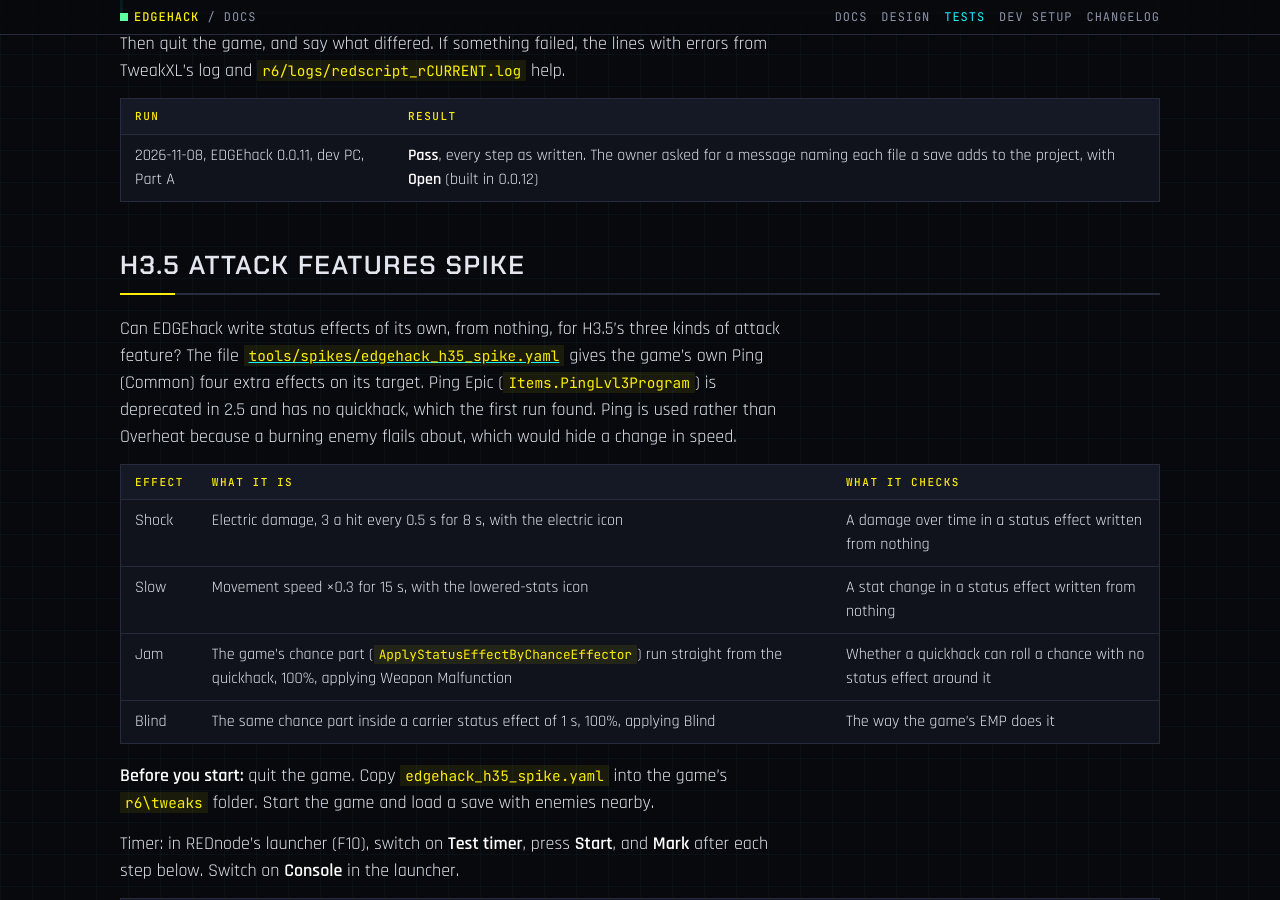
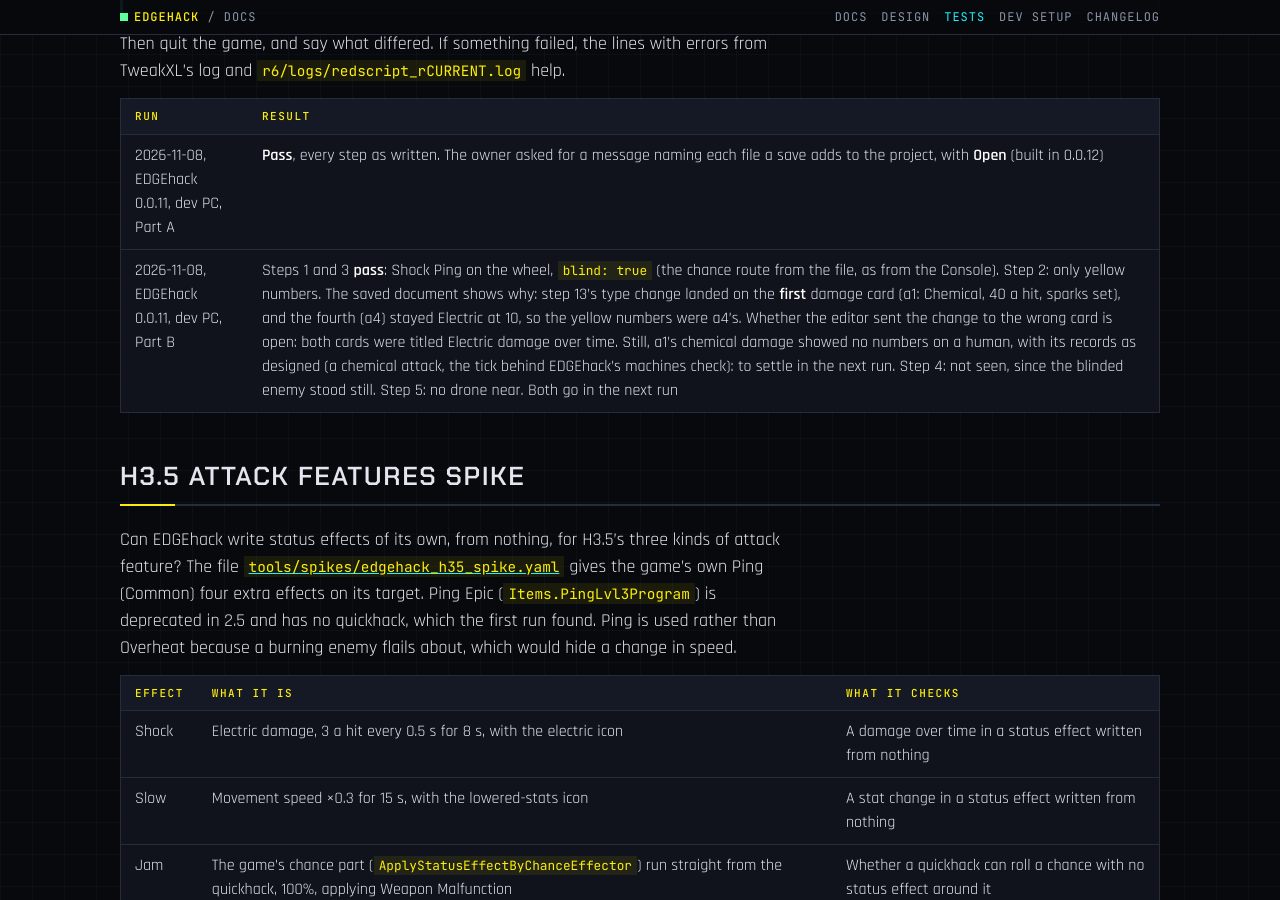
Before and after one commit to Edgemodders/EDGEhack, a Jekyll site: the page built from docs/testing.md, in a window 1280 px wide and 900 px high, scrolled down 4266 px. Built offline with Jekyll 4.4.1, drawn with Linux system fonts in a browser that asks for light colours.

Commit message:
H3.5 Build one: Part B's first run
Co-Authored-By: Claude Opus 5.5 <noreply@anthropic.com>

```diff
--- a/docs/testing.md
+++ b/docs/testing.md
@@ -93,6 +93,7 @@ Then quit the game, and say what differed. If something failed, the lines with e
 | Run | Result |
 |---|---|
 | 2026-11-08, EDGEhack 0.0.11, dev PC, Part A | **Pass**, every step as written. The owner asked for a message naming each file a save adds to the project, with **Open** (built in 0.0.12) |
+| 2026-11-08, EDGEhack 0.0.11, dev PC, Part B | Steps 1 and 3 **pass**: Shock Ping on the wheel, `blind: true` (the chance route from the file, as from the Console). Step 2: only yellow numbers. The saved document shows why: step 13's type change landed on the **first** damage card (a1: Chemical, 40 a hit, sparks set), and the fourth (a4) stayed Electric at 10, so the yellow numbers were a4's. Whether the editor sent the change to the wrong card is open: both cards were titled Electric damage over time. Still, a1's chemical damage showed no numbers on a human, with its records as designed (a chemical attack, the tick behind EDGEhack's machines check): to settle in the next run. Step 4: not seen, since the blinded enemy stood still. Step 5: no drone near. Both go in the next run |
 
 ## H3.5 Attack features spike
 
```
